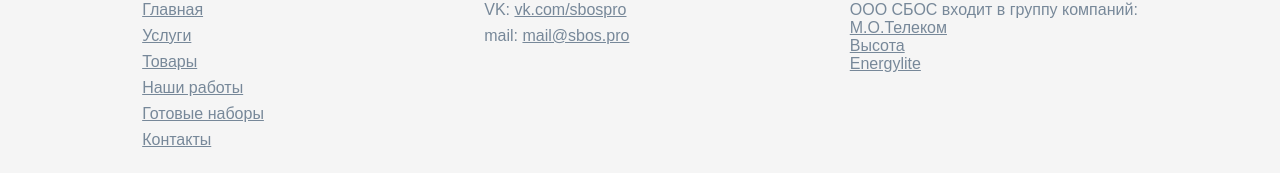
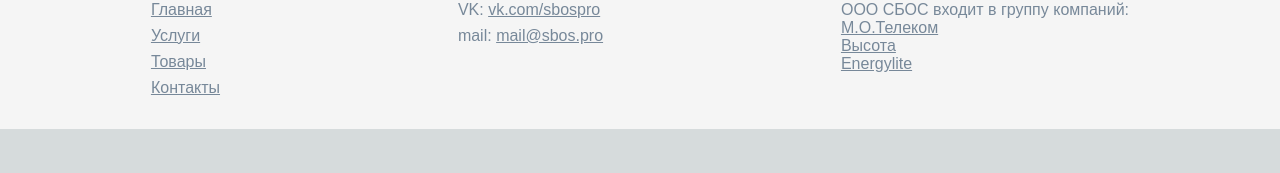
Before and after one commit to SukhanovPavel/SBOS, a Next.js app: page / in a window 1280 px wide. Shown: the part 5936-6109 px from the top of the page. After the commit the page ends 6065 px from the top, so only its background shows below. Built offline with nearby package versions, Linux system fonts and the light colour scheme.

Commit message:
edit header site map

```diff
--- a/src/components/Footer/Footer.tsx
+++ b/src/components/Footer/Footer.tsx
@@ -17,14 +17,6 @@
 
                 <Link className={styles.card} href="/products">
                     Товары
-                </Link>
-
-                <Link className={styles.card} href="/ourworks" >
-                    Наши работы
-                </Link>
-
-                <Link className={styles.card} href="/sets">
-                    Готовые наборы
                 </Link>
 
                 <Link className={styles.card} href="/contacts">
```
